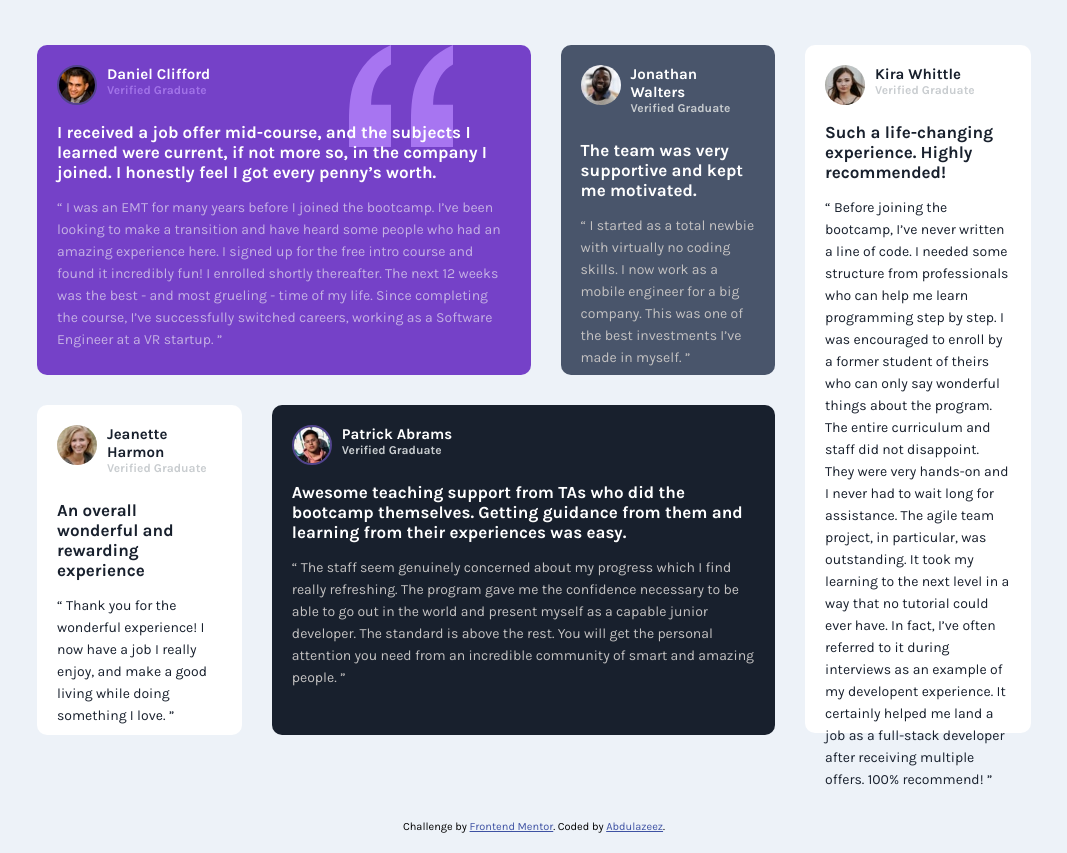
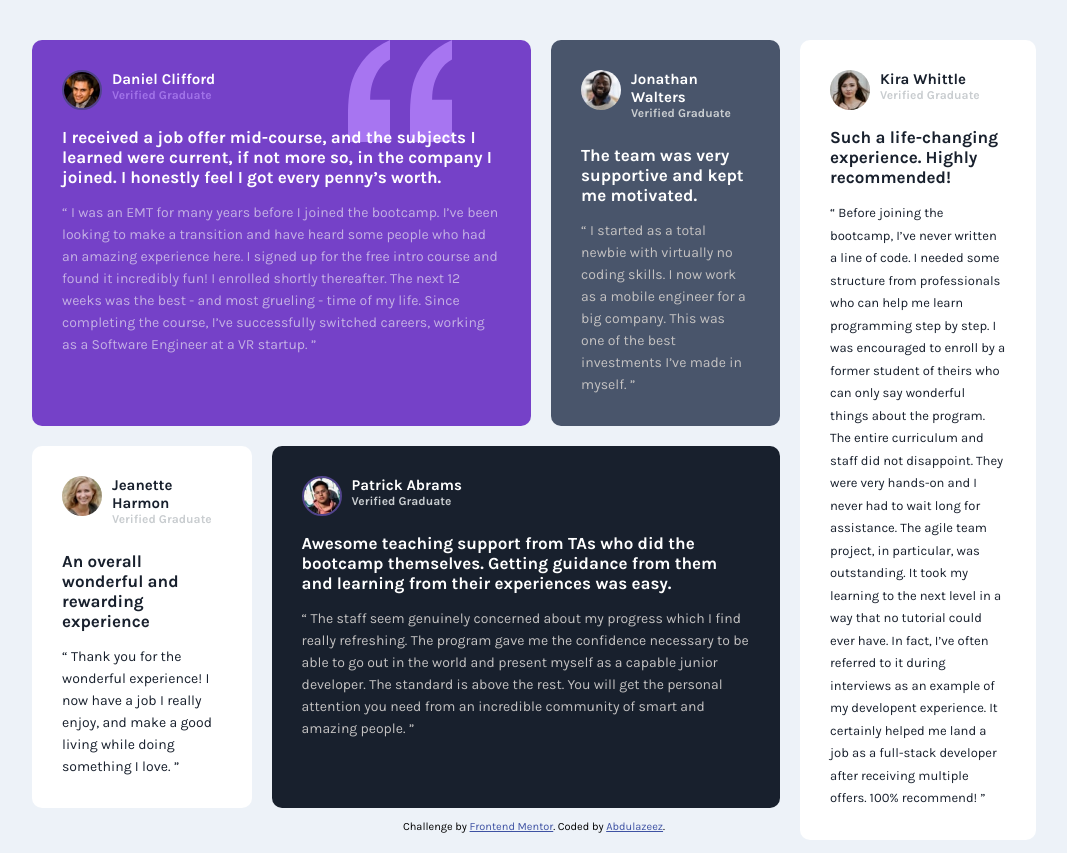
Before and after one commit to azeezrate/tetimonials-by-flexbox-, a plain HTML site: page index.html in a window 1280 px wide. Shown: the whole page, without its empty margins (106-1173 px from the left). Drawn offline with Linux system fonts and the light colour scheme.

Commit message:
border and overflow fix

```diff
--- a/css/styles.css
+++ b/css/styles.css
@@ -46,8 +46,8 @@ body{
 }
 
 .box{
-    padding: 20px;
-    margin: 15px;
+    padding: 30px;
+    margin: 10px;
     border-radius: 10px;
     align-items: center;
     justify-content: center;
@@ -101,7 +101,8 @@ body{
     display: flex;
     position: absolute;
     top: 30px;
-    /* margin-top: 300px;
+    height: 100px;
+    /* background-color: aqua;    /* margin-top: 300px; */
     margin-bottom: 100px; */
     /* height: 100vh; */
     /* justify-content: center;
@@ -114,17 +115,39 @@ body{
 .left-testimonials{
     display: flex;
     flex-direction: column;
+    /* flex-wrap: nowrap; */
     flex-basis: 75%;
-    height: 100%;
+    /* position: relative; */
+    height: 90vh;
+    /* justify-content:center; */
+    /* align-items: stretch; */
+    /* background-color: #A173E8; */
+    /* margin: 0px;
+    padding: px; */
+
+
+
     /* flex-wrap: wrap; */
     }
 .top-row{
     display: flex;
-    height: 45vh;
+    height: auto;
+    /* flex-basis:  */
+
+    /* height: 45vh; */
+
 }
 .bottom-row{
     display: flex;
-    height: 45vh;
+    height: auto;
+    /* align-content: flex-end;
+    align-items: flex-end;
+    margin-bottom: -200px; */
+    /* flex-basis: 100%; */
+
+
+
+    /* height: 45vh; */
 
 }
 .box1{
@@ -140,18 +163,30 @@ body{
 }
 .box4{
     flex-basis: 2fr;
+    /* align-self: flex-end; */
 }
 
 .right-container{
 
     flex-basis: 25%;
+    /* position: relative; */
+    height: auto;
+    /* height: 100vh; */
+    /* background-color: #c4b0e4; */
+    height: 90vh;
+
 
 }
 
 .box5{
     /* height: 400px; */
-    height: 86vh;
+    height: auto;
+}
 
+.box5 .member-quote{
+    font-size: 13px;
+    line-height: 22.5px;
+    /* padding-bottom: ; */
 }
 
 .member-name{
@@ -169,7 +204,7 @@ font-size: 15px;
     padding-bottom: 15px;
 }
 .member-quote{
-    padding: 15px 0px;
+    /* padding: 15px 0px; */
     font-size: 14px;
     line-height: 22px;
 }
@@ -177,6 +212,10 @@ font-size: 15px;
 
     color: #A173E8;
 }
+.box-left{
+    /* height: 100%; */
+}
+
 
 @media all and (max-width: 500px){
     /* *{
--- a/index.html
+++ b/index.html
@@ -26,8 +26,8 @@ background-position: 80% 0%;}
   <main class="main-body">
   <div class="main-container">
     <div class="left-testimonials">
-      <div class="top-row">
-      <div class="box box1 color-purple">
+      <div class="top-row break">
+      <div class="box box1 box-left color-purple">
           <img class="member-img img-border" src="images/image-daniel.jpg">
           <h2 class="member-name">Daniel Clifford</h2>
           <h3 class="member-role">Verified Graduate</h3>
@@ -42,7 +42,7 @@ background-position: 80% 0%;}
             The next 12 weeks was the best - and most grueling - time of my life. Since completing
             the course, I’ve successfully switched careers, working as a Software Engineer at a VR startup. ”</quote>
       </div>
-      <div class="box box2 color-gray">
+      <div class="box box2 box-left color-gray">
           <img class="member-img" src="images/image-jonathan.jpg">
           <h2 class="member-name">Jonathan Walters</h2>
           <h3 class="member-role">Verified Graduate</h3>
@@ -52,8 +52,8 @@ background-position: 80% 0%;}
             for a big company. This was one of the best investments I’ve made in myself. ”</quote>
       </div>
     </div>
-    <div class="bottom-row">
-      <div class="box box3 color-white">
+    <div class="bottom-row break">
+      <div class="box box3 box-left color-white">
           <img class="member-img" src="images/image-jeanette.jpg">
           <h2 class="member-name">Jeanette Harmon</h2>
           <h3 class="member-role">Verified Graduate</h3>
@@ -62,7 +62,7 @@ background-position: 80% 0%;}
           <quote class="member-quote"> “ Thank you for the wonderful experience! I now have a job I really enjoy, and make a good living
             while doing something I love. ”</quote>
       </div>
-      <div class="box box4 color-dark">
+      <div class="box box4 box-left color-dark">
           <img class="member-img img-border" src="images/image-patrick.jpg">
           <h2 class="member-name">Patrick Abrams</h2>
           <h3 class="member-role">Verified Graduate</h3>
```
